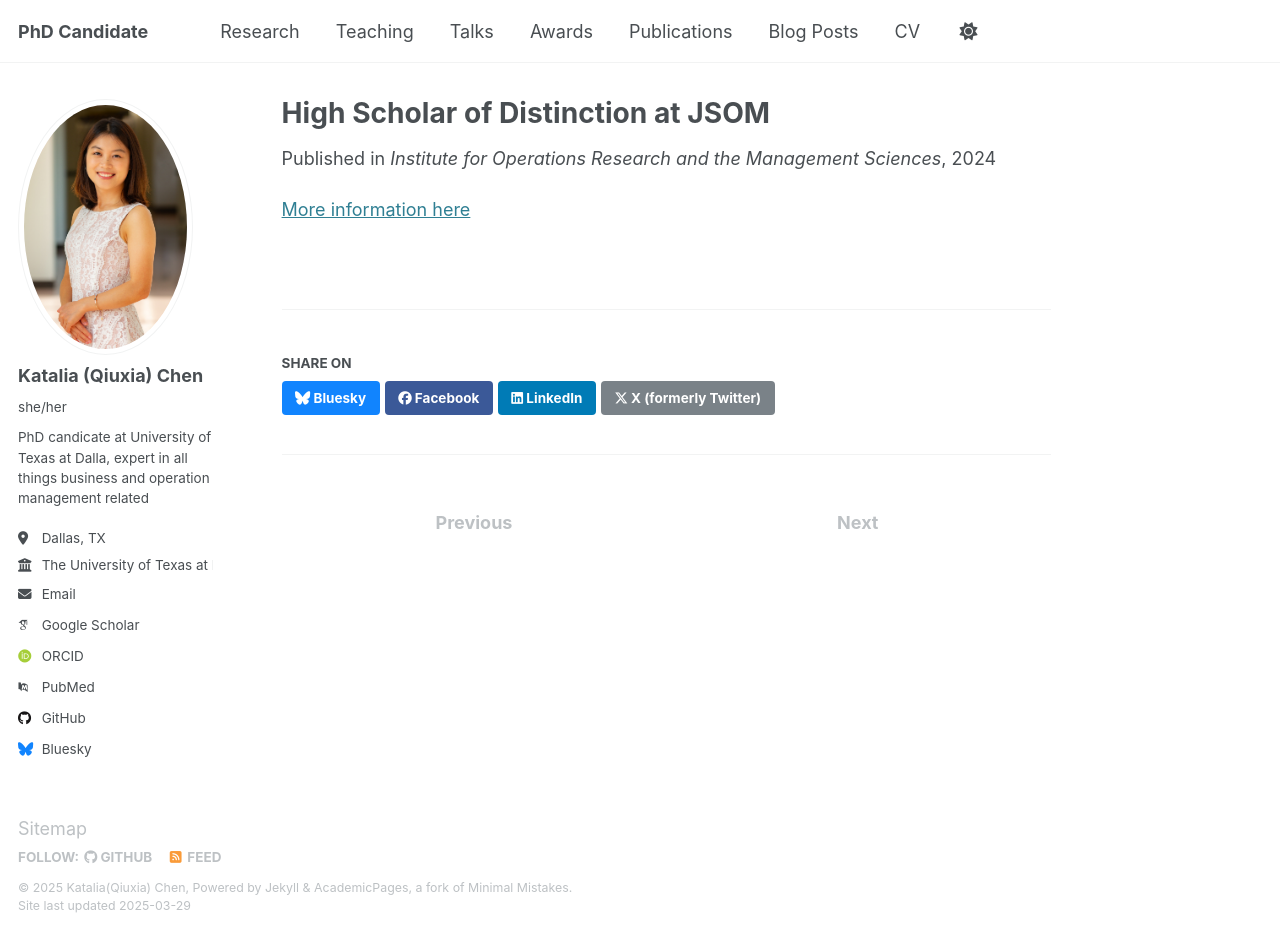
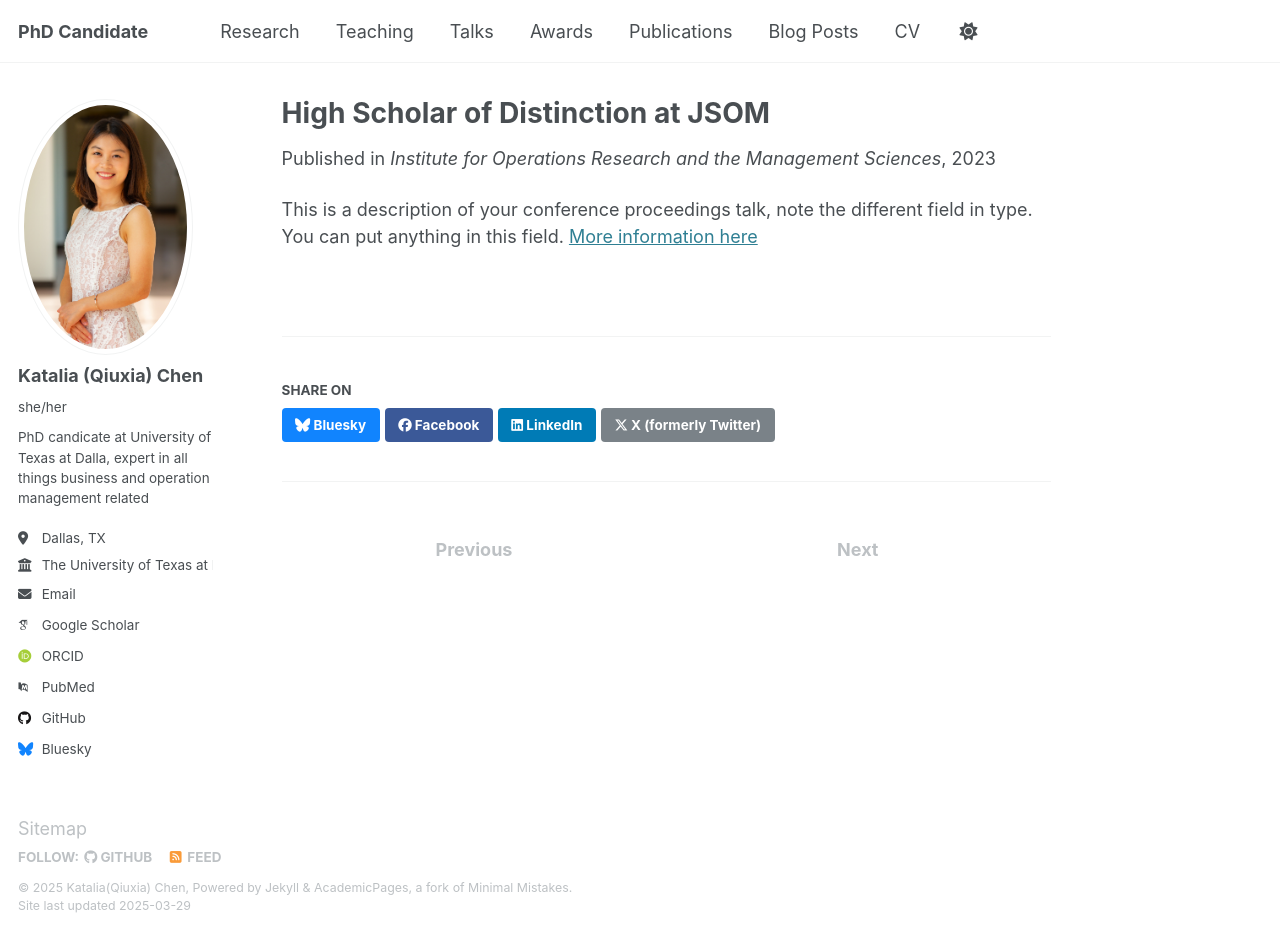
Before and after one commit to qxc2/Katalia_Qiuxia_Chen_v1, a Jekyll site: the page built from _awards/High-Scholar-of-Distinction-at-JSOM.md, in a window 1280 px wide and 934 px high. Built offline with Jekyll 4.4.1, drawn with Linux system fonts in a browser that asks for light colours; some web fonts are replaced.

Commit message:
Update High-Scholar-of-Distinction-at-JSOM.md

```diff
--- a/_awards/High-Scholar-of-Distinction-at-JSOM.md
+++ b/_awards/High-Scholar-of-Distinction-at-JSOM.md
@@ -4,7 +4,8 @@ collection: awards
 type: "Awards"
 permalink: /awards/High-Scholar-of-Distinction-at-JSOM
 venue: "Institute for Operations Research and the Management Sciences"
-date: 2024-10-20
+date: 2023-10-20
 ---
 
+This is a description of your conference proceedings talk, note the different field in type. You can put anything in this field.
 [More information here](https://meetings.informs.org/wordpress/seattle2024/)
```
